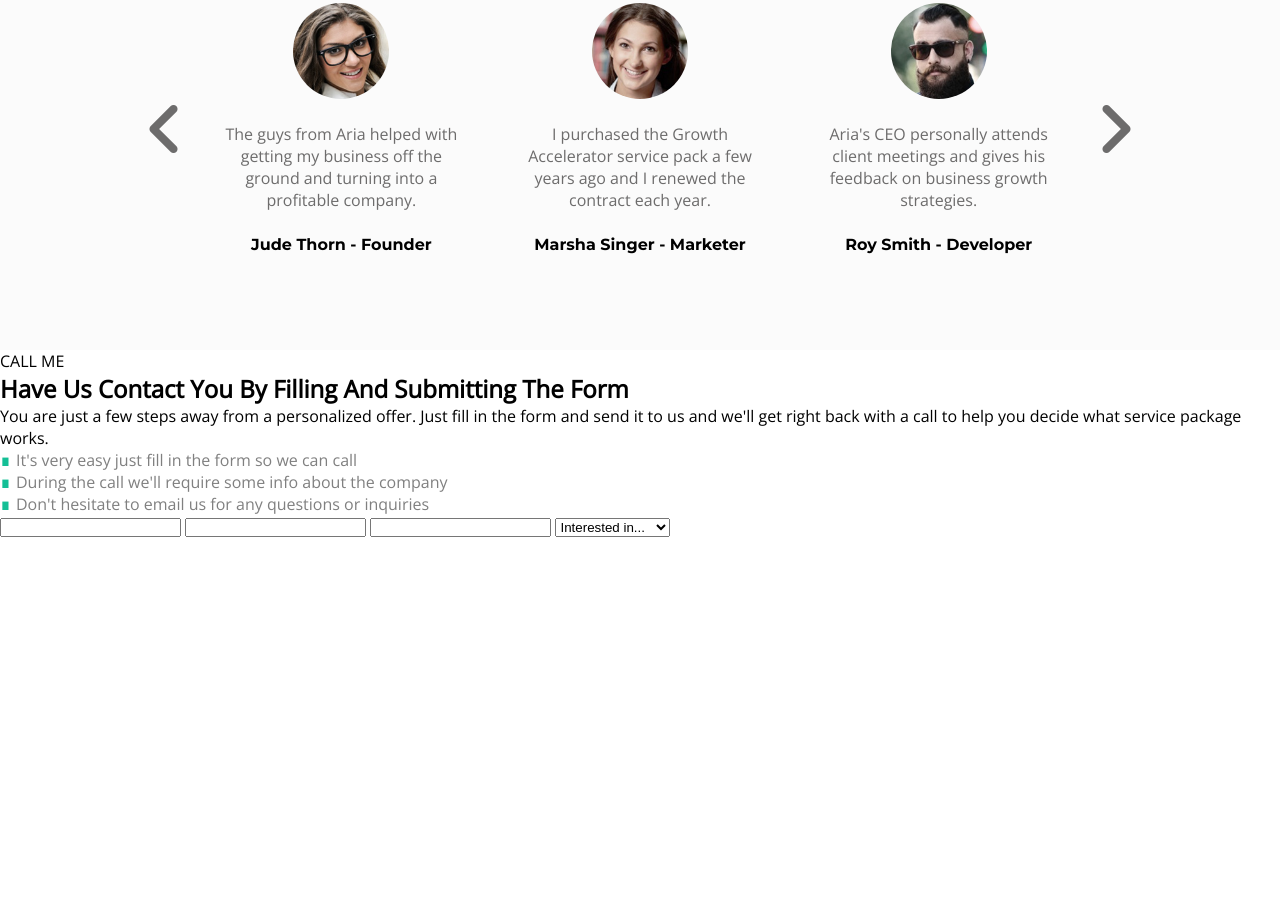
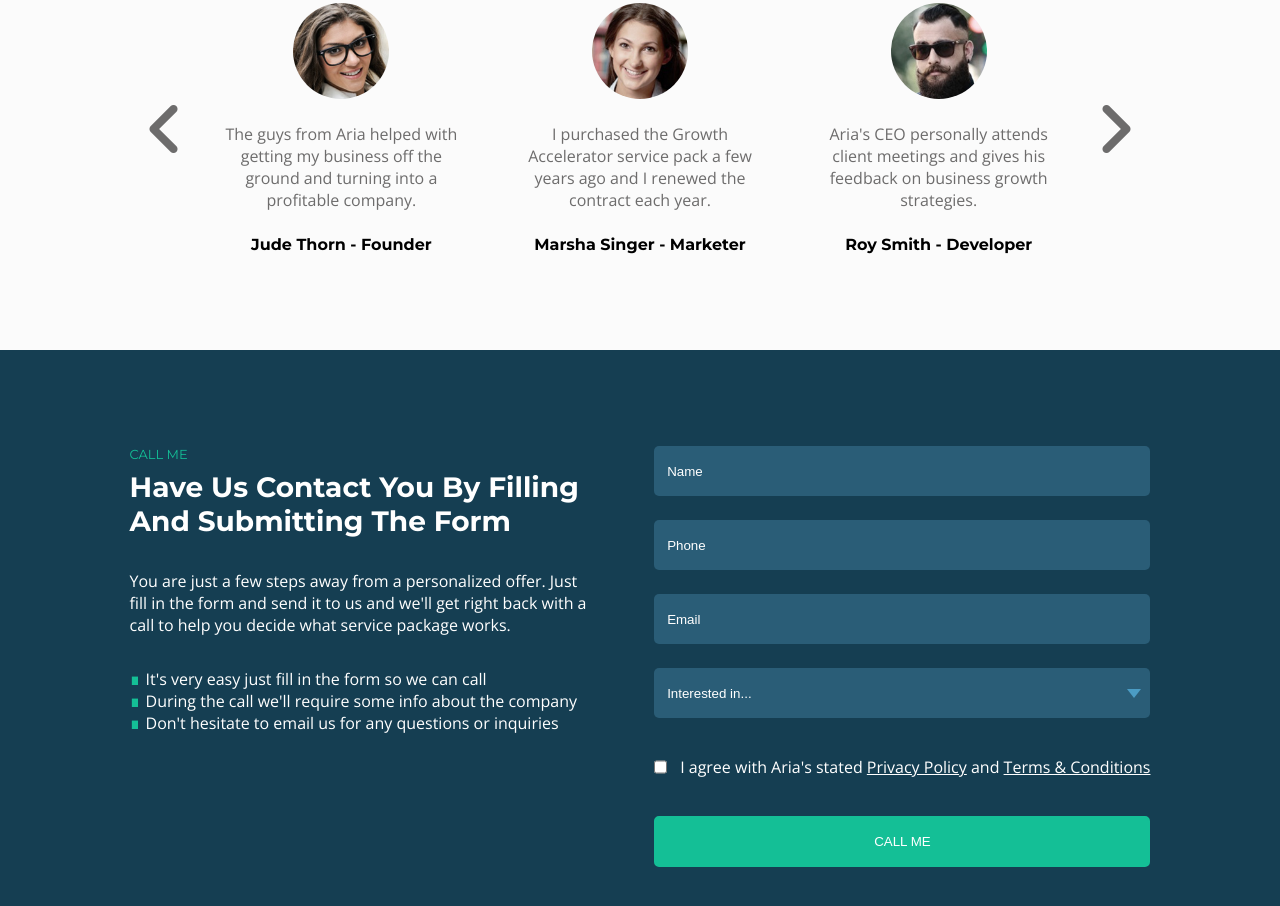
Before and after one commit to Jinu-Vijayan/free_css_template, a plain HTML site: page index.html in a window 1280 px wide. Shown: the part 4017-4923 px from the top of the page. Before the commit the page ends 4554 px from the top, so only its background shows below. Drawn offline with nearby package versions, Linux system fonts and the light colour scheme.

Commit message:
Add:added the call me page

```diff
--- a/index.html
+++ b/index.html
@@ -254,15 +254,20 @@
                 </div>
                 <div id="call-me-form">
                     <form action="#">
-                        <input type="text" name="" id="">
-                        <input type="text" name="" id="">
-                        <input type="email" name="" id="">
-                        <select name="" id="">
+                        <input type="text" name="name" id="name" placeholder="Name" required>
+                        <input type="text" name="phone" id="Phone" placeholder="Phone" required>
+                        <input type="email" name="email" id="email" placeholder="Email" required>
+                        <select name="options" id="options" required>
                             <option selected disabled>Interested in...</option>
-                            <option value="">Off The Ground</option>
-                            <option value=""></option>
-                            <option value=""></option>
+                            <option value="1">Off The Ground</option>
+                            <option value="2">Accelerated Growth</option>
+                            <option value="3">Market Domination</option>
                         </select>
+                        <div id="checkbox-wth-label">
+                            <input type="checkbox" name="terms_and_conditions" id="terms_and_conditions" required>
+                            <label for="terms_and_conditions">I agree with Aria's stated <a href="#call-me">Privacy Policy</a> and <a href="#call-me">Terms & Conditions</a></label>
+                        </div>
+                        <button type="submit">CALL ME</button>
                     </form>
                 </div>
             </div>
--- a/style.css
+++ b/style.css
@@ -8,6 +8,7 @@
     --header-background-color:#113448;
     --background-color1:#fff;
     --background-color2:rgb(251,251,251);
+    --background-color3:#153e52;
     --font-type1:"Open Sans";
     --font-type2:"Montserrat";
 }
@@ -585,3 +586,98 @@ ul li:not(.no-bullets)::before{
     font-family: var(--font-type2),sans-serif;
     font-weight: 700;
 }
+
+/* Styling for the call me page */
+
+#call-me{
+    background-color: var(--background-color3);
+    color: var(--icon-normal-color);
+    padding: 12vh 10vw;
+}
+
+#call-me ul{
+    color: var(--icon-normal-color);
+}
+
+#call-me-container{
+    display: flex;
+    justify-content: center;
+    gap: 5vw;
+}
+
+#call-me-desc{
+    width:45%;
+}
+
+#call-me-desc p:first-of-type{
+    color: var(--icon-hover-and-button-color);
+    font-family: var(--font-type2),sans-serif;
+    font-size: 0.8125rem;
+    margin-bottom: 1vh;
+}
+
+#call-me-desc h2{
+    font-family: var(--font-type2),sans-serif;
+    font-size: 1.75rem;
+    margin-bottom: 4vh;
+}
+
+#call-me-desc p:last-of-type{
+    margin-bottom: 4vh;
+}
+
+#call-me-form form{
+    display: flex;
+    flex-direction: column;
+    gap: 3vh;
+    color: white;
+}
+
+#call-me-form form input ,select{
+    height:50px;
+    padding-left:1vw;
+    border-radius: 5px;
+    background-color: #2a5d77;
+    outline: none;
+    border: none;
+}
+
+#call-me-form form input::placeholder,select{
+    color: var(--icon-normal-color);
+}
+
+#call-me-form form input:hover,select:hover{
+    border:1px solid var(--icon-normal-color);
+}
+
+select{
+    -webkit-appearance: none;
+    -moz-appearance: none;
+    background-image: url(./assets/images/down-arrow.png);
+    background-repeat: no-repeat;
+    background-position-x: 98%;
+    background-position-y: 50%;
+}
+
+#checkbox-wth-label{
+    display: flex;
+    align-items: center;
+    gap: 1vw;
+}
+
+#checkbox-wth-label label a{
+    color: var(--icon-normal-color);
+}
+
+#call-me-form button{
+    border-radius: 5px;
+    padding: 1rem 0;
+    color: var(--icon-normal-color);
+    background-color: var(--icon-hover-and-button-color);
+    border:2px solid var(--icon-hover-and-button-color);
+}
+
+#call-me-form button:hover{
+    background-color: transparent;
+    color: var(--icon-hover-and-button-color);
+}
```
